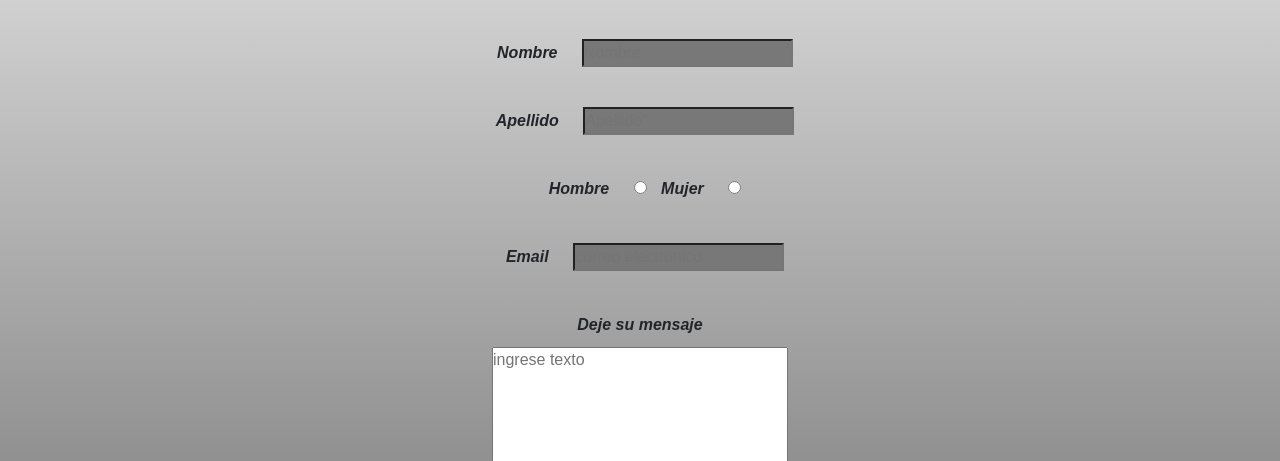
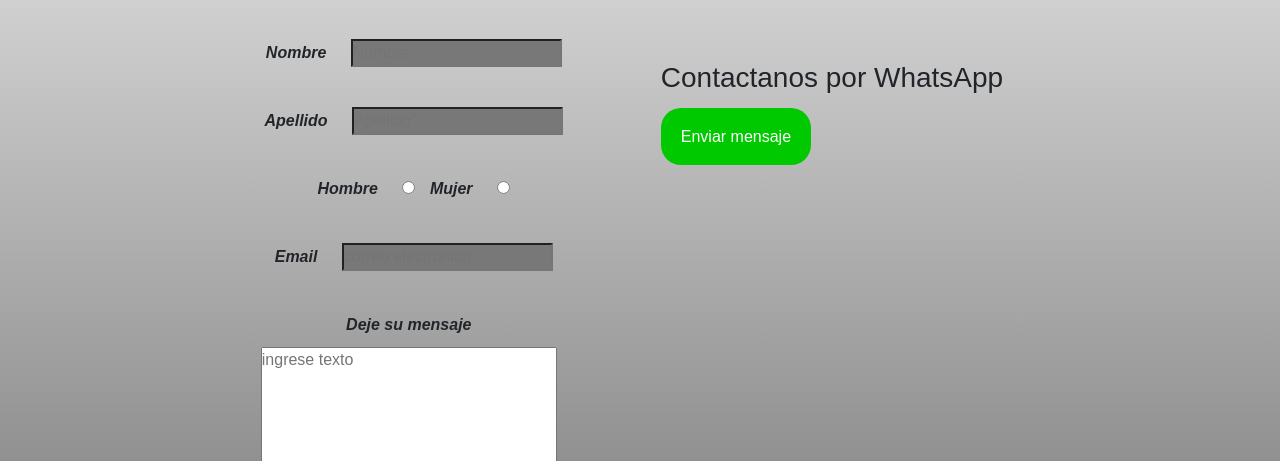
Before and after one commit to emicarda/3er-entrega---Cardarelli-Emiliano, a plain HTML site: page pages/contacto.html in a window 1280 px wide. Shown: the part 339-800 px from the top of the page. Drawn offline with nearby package versions, Linux system fonts and the light colour scheme; a web font is replaced by a local one.

Commit message:
boton whatsapp

```diff
--- a/css/style.css
+++ b/css/style.css
@@ -323,6 +323,30 @@ margin-left: 10px;
     color: white;
 }
 
+
+.whatsapp{
+    margin: 30px;
+    padding: 30px;
+}
+
+.whatsapp h3{
+    margin-bottom: 30px;
+}
+
+.btn-wa{
+    text-decoration: none;
+    background-color: rgb(0, 201, 0);
+    color: white;
+    margin-bottom: 80px;
+    align-items: center;
+    padding: 20px;
+    border-radius: 20px;
+}
+
+
+
+
+
 #mapa h3{
     margin: 10px;
     background-color: black;
--- a/pages/contacto.html
+++ b/pages/contacto.html
@@ -85,7 +85,12 @@
                 </div>
             </fieldset>
         </form>
+        <div class="whatsapp">
+            <h3>Contactanos por WhatsApp </h3>
+            <a href="https://api.whatsapp.com/send?phone=5401156044334&text=Hola" class="btn-wa" target="_blank">Enviar mensaje</a>
+        </div>
     </section>
+
 
     <section id="mapa" class="wow animate__animated animate__zoomIn">
         <h3>Como llegar...</h3>
```
